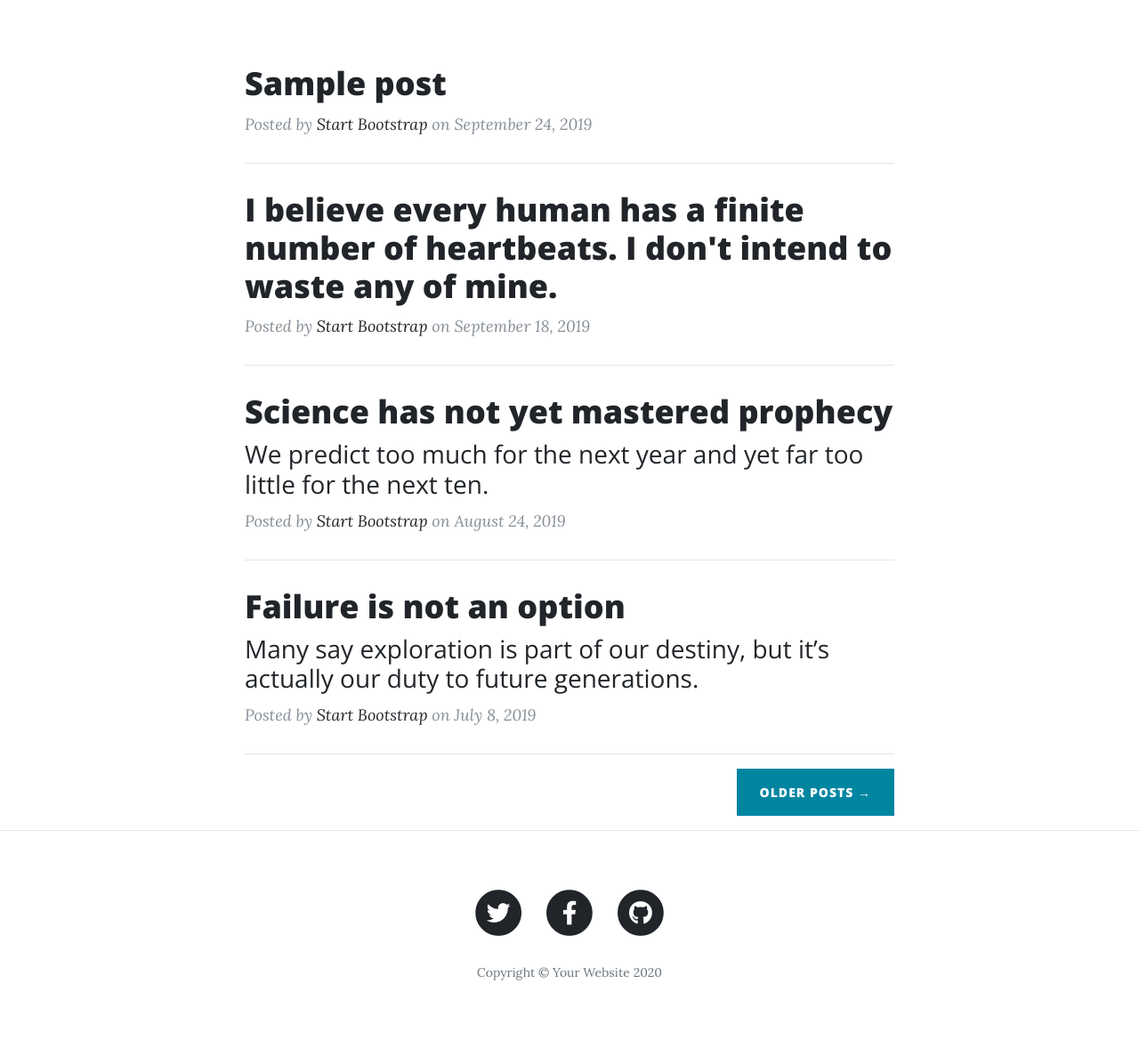
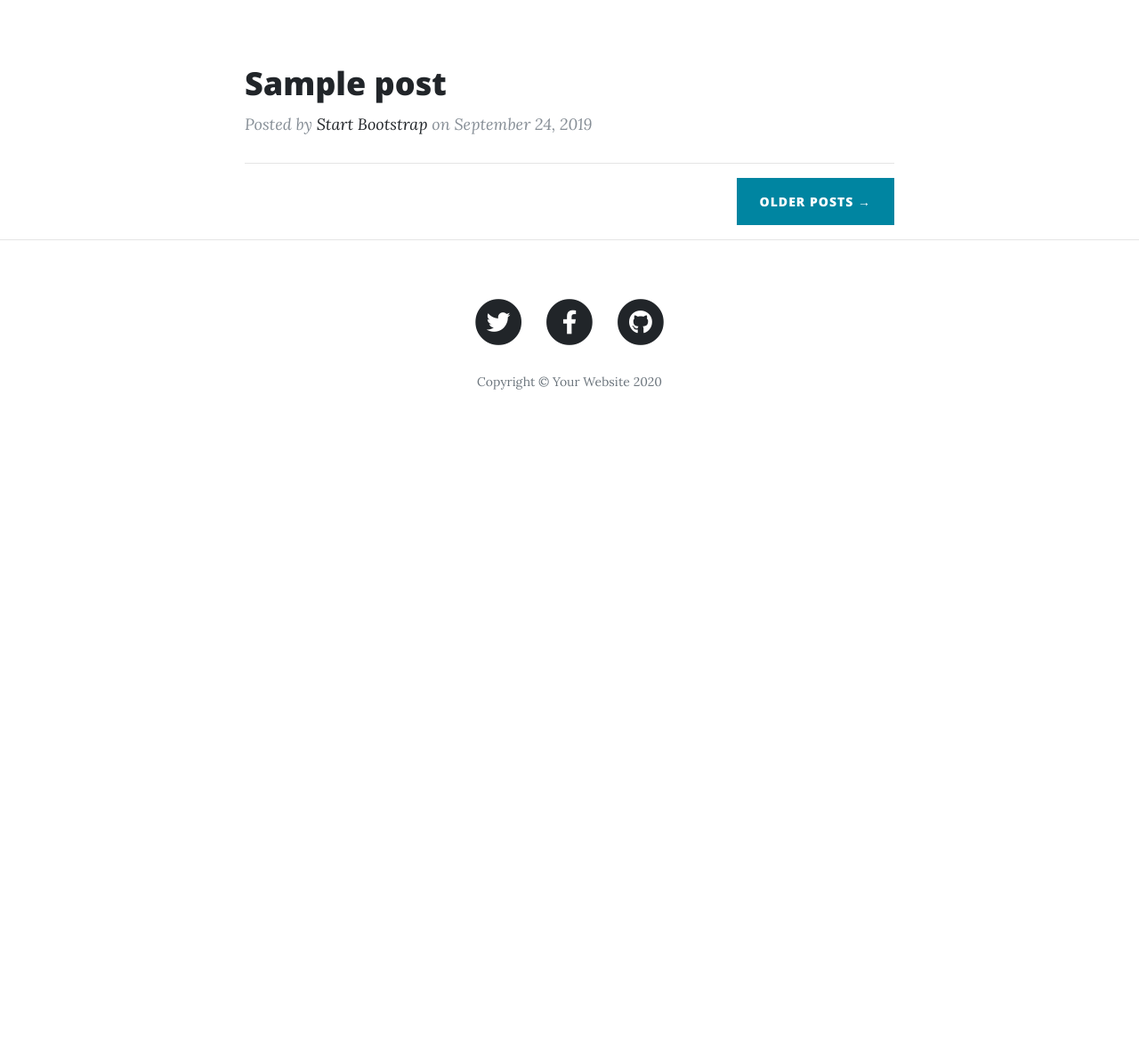
Before and after one commit to KNR1009/wp-test, a WordPress theme: template index.php in a window 1280 px wide. Shown: the part 540-1709 px from the top of the page at 89% size. After the commit the page ends 978 px from the top, so only its background shows below. Run offline with PHP 8.4 and a stand-in for WordPress, Linux system fonts and the light colour scheme; the site name, menu and one post (Sample post) are stand-ins, and other content is empty.

Commit message:
投稿をループ処理化

```diff
--- a/index.php
+++ b/index.php
@@ -73,11 +73,13 @@
     <div class="row">
       <div class="col-lg-8 col-md-10 mx-auto">
         <?php if (have_posts()) : ?>
-
+          <?php while (have_posts()) : ?>
             <div class="post-preview">
               <a href="post.html">
                 <h2 class="post-title">
+                  <?php the_post(); ?>
                   <?php the_title(); ?>
+
                 </h2>
                 <h3 class="post-subtitle">
                 </h3>
@@ -88,55 +90,14 @@
               </p>
             </div>
             <hr>
-          <div class="post-preview">
-            <a href="post.html">
-              <h2 class="post-title">
-                I believe every human has a finite number of heartbeats. I don't intend to waste any of mine.
-              </h2>
-            </a>
-            <p class="post-meta">Posted by
-              <a href="#">Start Bootstrap</a>
-              on September 18, 2019
-            </p>
-          </div>
-          <hr>
-          <div class="post-preview">
-            <a href="post.html">
-              <h2 class="post-title">
-                Science has not yet mastered prophecy
-              </h2>
-              <h3 class="post-subtitle">
-                We predict too much for the next year and yet far too little for the next ten.
-              </h3>
-            </a>
-            <p class="post-meta">Posted by
-              <a href="#">Start Bootstrap</a>
-              on August 24, 2019
-            </p>
-          </div>
-          <hr>
-          <div class="post-preview">
-            <a href="post.html">
-              <h2 class="post-title">
-                Failure is not an option
-              </h2>
-              <h3 class="post-subtitle">
-                Many say exploration is part of our destiny, but it’s actually our duty to future generations.
-              </h3>
-            </a>
-            <p class="post-meta">Posted by
-              <a href="#">Start Bootstrap</a>
-              on July 8, 2019
-            </p>
-          </div>
-          <hr>
+          <?php endwhile; ?>
+        <?php else : ?>
+          <?php echo "記事が見つかりませんでした" ?>
+        <?php endif; ?>
         <!-- Pager -->
         <div class="clearfix">
           <a class="btn btn-primary float-right" href="#">Older Posts &rarr;</a>
         </div>
-        <?php else : ?>
-          <?php echo "記事が見つかりませんでした" ?>
-        <?php endif; ?>
       </div>
     </div>
   </div>
--- a/tes.php
+++ /dev/null
@@ -1,3 +0,0 @@
-<?php echo "aaa"; ?>
-      <?php echo "aaa"; ?>
-      <?php echo "aaa"; ?>
```
Lines whose indentation alone changed are shown as unchanged.
